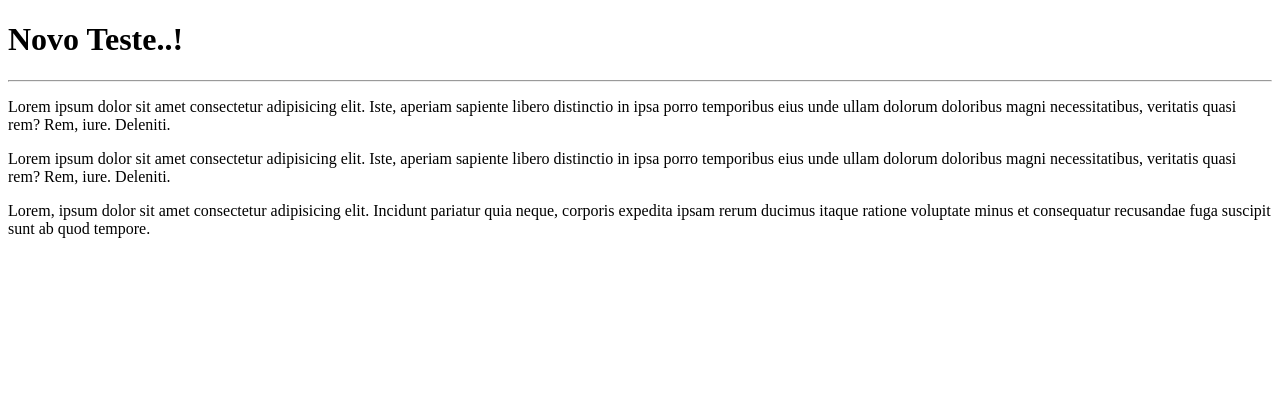
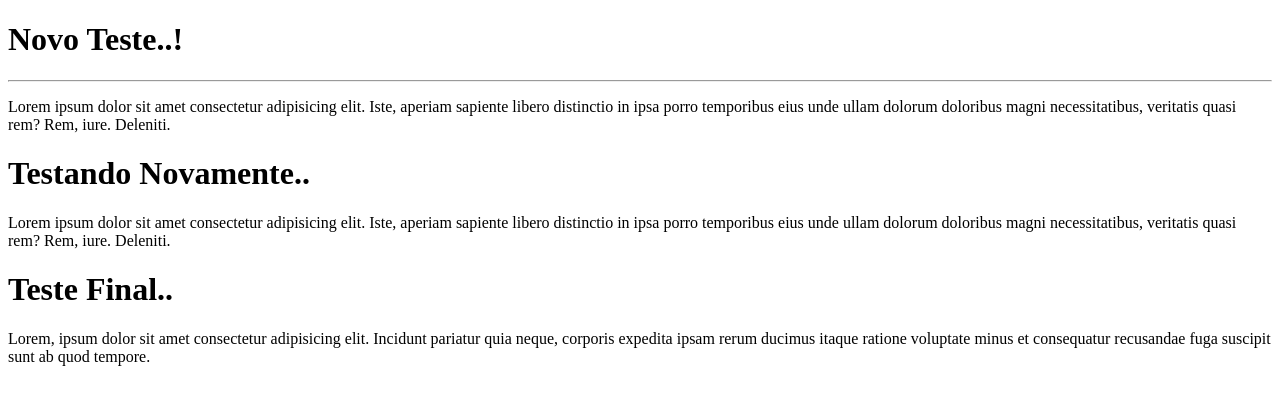
Before and after one commit to Mauricio9888/GitGitHub, a plain HTML site: page Site/index.html in a window 1280 px wide. Drawn offline with Linux system fonts and the light colour scheme.

Commit message:
adicionado dois titulos

```diff
--- a/Site/index.html
+++ b/Site/index.html
@@ -15,11 +15,13 @@
         eius unde ullam dolorum doloribus magni necessitatibus,
         veritatis quasi rem? Rem, iure. Deleniti.
     </p>
+    <h1>Testando Novamente..</h1>
      <p>Lorem ipsum dolor sit amet consectetur adipisicing elit.
         Iste, aperiam sapiente libero distinctio in ipsa porro temporibus
         eius unde ullam dolorum doloribus magni necessitatibus,
         veritatis quasi rem? Rem, iure. Deleniti.
     </p>
+    <h1>Teste Final..</h1>
     <p>
         Lorem, ipsum dolor sit amet consectetur adipisicing elit.
         Incidunt pariatur quia neque, corporis expedita ipsam rerum ducimus
```
